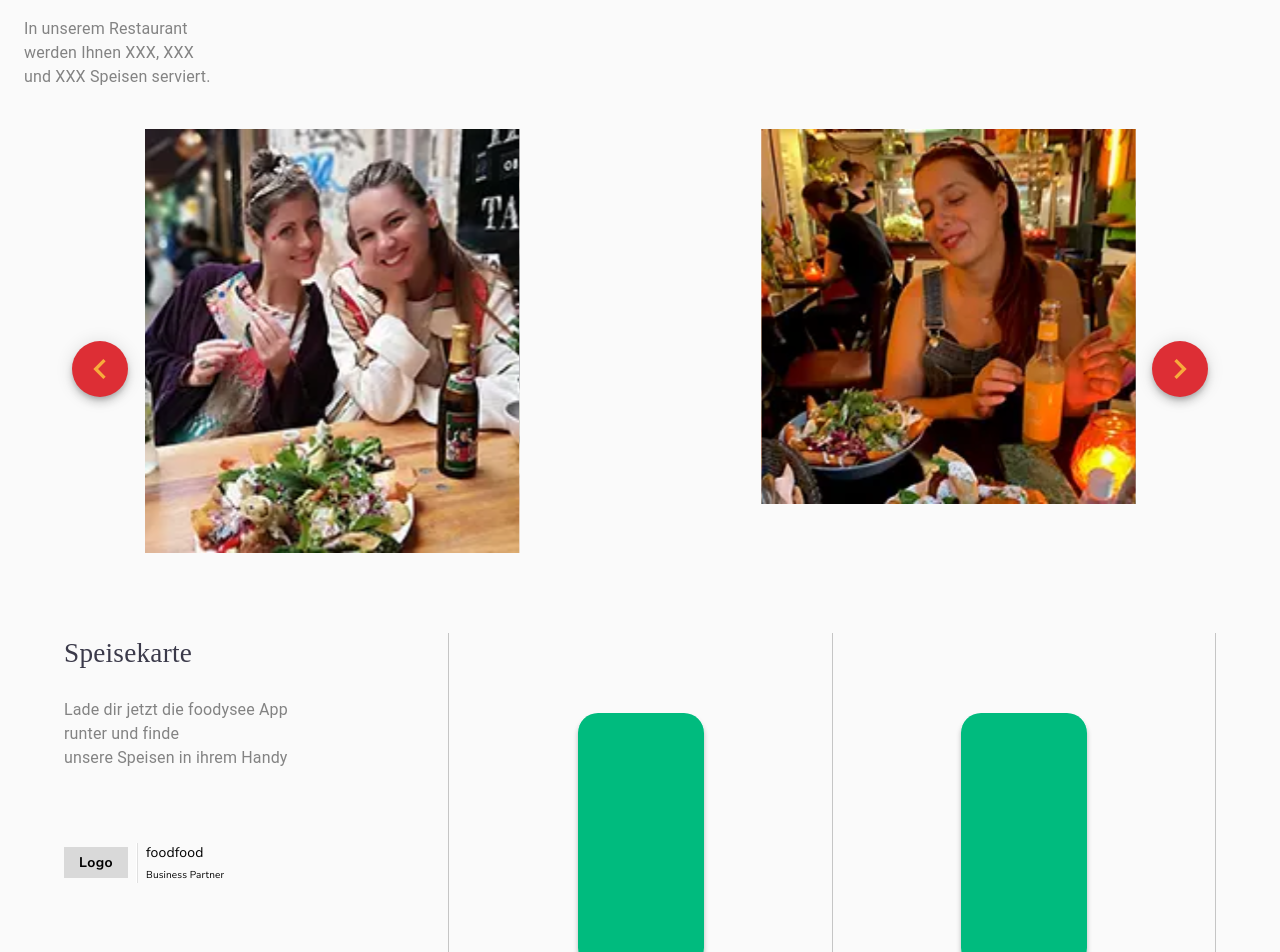
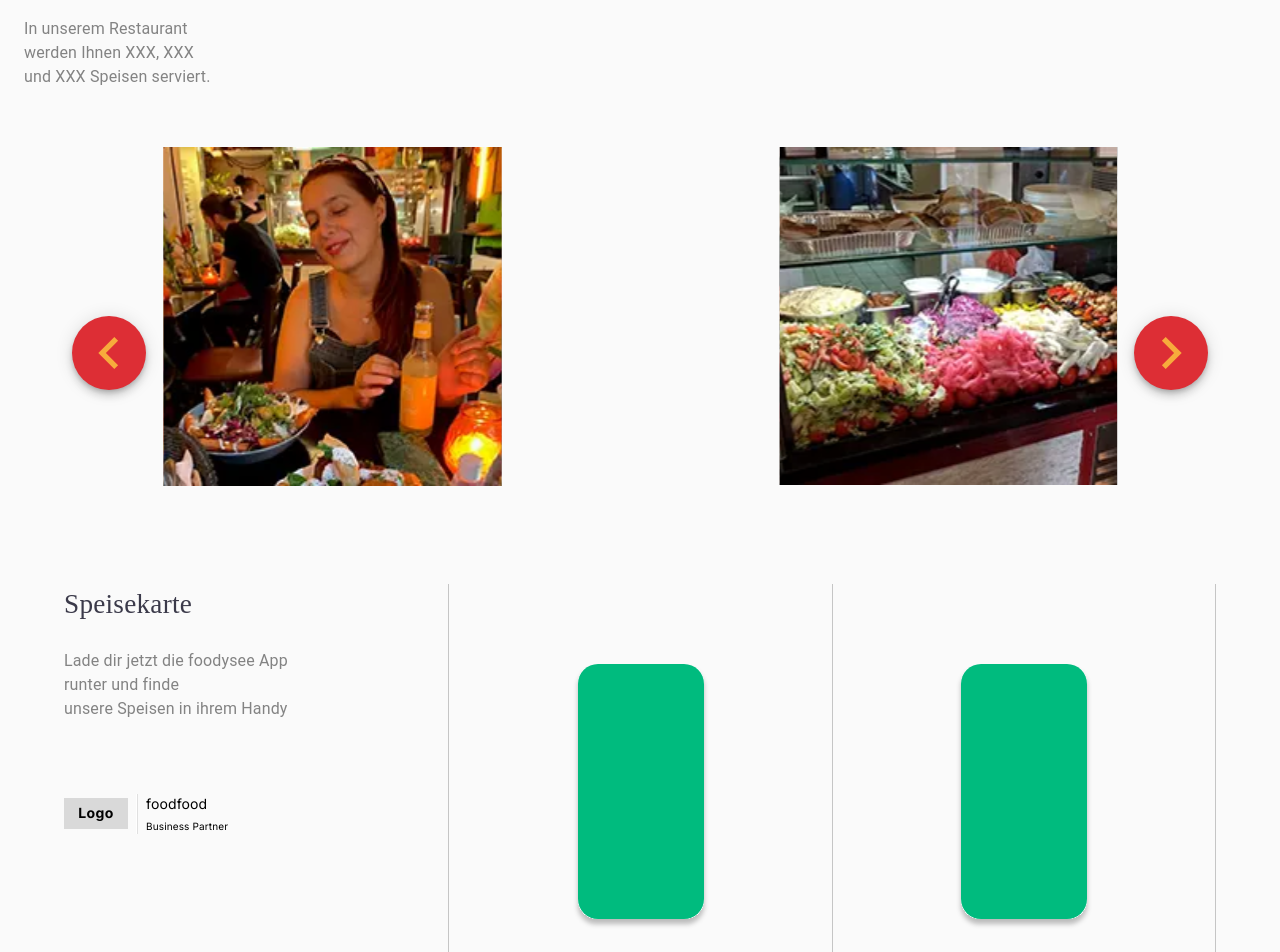
Before and after one commit to AbulKalamAZ/city-chicken, a Next.js app: page /test in a window 1280 px wide. Shown: the part 1000-1952 px from the top of the page. Built offline with nearby package versions, Linux system fonts and the light colour scheme; a web font is replaced by a local one.

Commit message:
latest changes

```diff
--- a/src/components/footer.tsx
+++ b/src/components/footer.tsx
@@ -11,6 +11,8 @@ const Footer = () => {
   const panelOne = useRef<HTMLDivElement>(null);
   const panelTwo = useRef<HTMLDivElement>(null);
   const panelThree = useRef<HTMLDivElement>(null);
+
+  const footer = useRef<HTMLElement>(null);
 
   const CustomFooterButton = styled(Button)`
     font-family: Inter;
@@ -33,6 +35,22 @@ const Footer = () => {
     }
   `;
 
+  const intoView = () => {
+    const footer = document.getElementById("footer");
+
+    if (footer) {
+      const elementTop = footer.getBoundingClientRect().top;
+      const pageY = window.pageYOffset;
+
+      const combinedValue = elementTop + pageY;
+
+      window.scrollTo({
+        top: combinedValue,
+        behavior: "smooth",
+      });
+    }
+  };
+
   const handleBtnClick = (e: any) => {
     const classes = e.target.classList;
 
@@ -43,10 +61,13 @@ const Footer = () => {
       panelThree.current!.style.display = "none";
       return 0;
     } else {
+      // footer.current!.scrollIntoView({ behavior: "smooth" });
       classes.add("selected");
     }
 
     if (e.target === tabOne.current) {
+      // footer.current!.scrollIntoView({ behavior: "smooth" });
+
       panelOne.current!.style.display = "block";
 
       panelTwo.current!.style.display = "none";
@@ -58,7 +79,11 @@ const Footer = () => {
       tabTwo.current!.classList.contains("selected")
         ? tabThree.current!.classList.remove("selected")
         : console.log("not found 3");
+
+      intoView();
     } else if (e.target === tabTwo.current) {
+      // footer.current!.scrollIntoView({ behavior: "smooth" });
+
       panelTwo.current!.style.display = "block";
 
       panelOne.current!.style.display = "none";
@@ -70,7 +95,10 @@ const Footer = () => {
       tabThree.current!.classList.contains("selected")
         ? tabThree.current!.classList.remove("selected")
         : console.log("not found 3");
+      intoView();
     } else {
+      // footer.current!.scrollIntoView({ behavior: "smooth" });
+
       panelThree.current!.style.display = "block";
 
       panelOne.current!.style.display = "none";
@@ -82,11 +110,12 @@ const Footer = () => {
       tabTwo.current!.classList.contains("selected")
         ? tabTwo.current!.classList.remove("selected")
         : console.log("not found 2");
+      intoView();
     }
   };
 
   return (
-    <footer>
+    <footer ref={footer} id="footer">
       <Box sx={{ mt: { xs: 25, md: 20 } }}>
         <Box
           sx={{
--- a/src/components/home-slider.tsx
+++ b/src/components/home-slider.tsx
@@ -19,7 +19,7 @@ const responsive = {
   },
   laptop: {
     breakpoint: { max: 1500, min: 1024 },
-    items: 3,
+    items: 4,
   },
   tablet: {
     breakpoint: { max: 1024, min: 464 },
@@ -33,6 +33,8 @@ const responsive = {
 
 const HomeSlider = () => {
   const CustomFab = styled(Fab)`
+    width: 74px;
+    height: 74px;
     background-color: #dd2e35 !important;
 
     :hover {
@@ -42,6 +44,7 @@ const HomeSlider = () => {
   const CustomRight = ({ onClick }: { onClick?: any }) => {
     return (
       <CustomFab
+        size="large"
         onClick={() => onClick()}
         aria-label="right-arrow"
         sx={{
@@ -51,13 +54,14 @@ const HomeSlider = () => {
           display: { xs: "none", md: "block" },
         }}
       >
-        <KeyboardArrowRightIcon sx={{ color: "#F7AB3C", fontSize: 40 }} />
+        <KeyboardArrowRightIcon sx={{ color: "#F7AB3C", fontSize: 64 }} />
       </CustomFab>
     );
   };
   const CustomLeft = ({ onClick }: { onClick?: any }) => {
     return (
       <CustomFab
+        size="large"
         onClick={() => onClick()}
         color="primary"
         aria-label="left-arrow"
@@ -69,7 +73,7 @@ const HomeSlider = () => {
           display: { xs: "none", md: "block" },
         }}
       >
-        <KeyboardArrowLeftIcon sx={{ color: "#F7AB3C", fontSize: 40 }} />
+        <KeyboardArrowLeftIcon sx={{ color: "#F7AB3C", fontSize: 64 }} />
       </CustomFab>
     );
   };
@@ -96,7 +100,11 @@ const HomeSlider = () => {
               src={image}
               width="375"
               height="375"
-              style={{ width: "375px !important", height: "375px !important" }}
+              style={{
+                width: "375px !important",
+                height: "375px !important",
+                padding: "18px",
+              }}
               alt="carousel item"
             />
           </div>
--- a/src/components/mobile-application.tsx
+++ b/src/components/mobile-application.tsx
@@ -35,7 +35,7 @@ const AvailableOnSection: React.FC = () => {
               sx={{
                 maxWidth: "98px",
                 width: "62px !important",
-                fontFamily: "Nunito Sans !important",
+                fontFamily: "Inter !important",
                 fontSize: "0.875rem",
                 color: "#000",
                 padding: "10px 20px",
@@ -75,13 +75,17 @@ const AvailableOnSection: React.FC = () => {
               mr={5}
               sx={{
                 color: "#000",
-                fontFamily: "Nunito Sans",
+                fontFamily: "Inter !important",
                 textAlign: "left",
                 fontSize: "14px",
               }}
             >
               foodfood <br />{" "}
-              <span style={{ fontSize: "10px" }}>Business Partner</span>
+              <span
+                style={{ fontSize: "10px", fontFamily: "Inter !important" }}
+              >
+                Business Partner
+              </span>
             </Typography>
           </Box>
         </Box>
--- a/src/data/slider-images.ts
+++ b/src/data/slider-images.ts
@@ -1,13 +1,13 @@
 export const images = [
-  "slider/Picture1.svg",
+  // "slider/Picture1.svg",
   "/slider/Picture2.svg",
   "/slider/Picture3.svg",
 
-  "slider/Picture1.svg",
+  // "slider/Picture1.svg",
   "/slider/Picture2.svg",
   "/slider/Picture3.svg",
 
-  "slider/Picture1.svg",
+  // "slider/Picture1.svg",
   "/slider/Picture2.svg",
   "/slider/Picture3.svg",
 ];
--- a/src/pages/index.tsx
+++ b/src/pages/index.tsx
@@ -148,7 +148,7 @@ const LandingPage: React.FC = () => {
         />
       </Head>
       <Box>
-        <AppBar sx={{ backgroundColor: "#DD2E35" }}>
+        <AppBar sx={{ backgroundColor: "#DD2E35", display: { lg: "none" } }}>
           <Box component="nav">
             <Stack
               direction="row"
@@ -167,7 +167,12 @@ const LandingPage: React.FC = () => {
                 }}
               >
                 City Chicken <br />{" "}
-                <span style={{ fontSize: "0.875rem" }}>
+                <span
+                  style={{
+                    fontSize: "0.875rem",
+                    fontFamily: "Inter!important",
+                  }}
+                >
                   Das Original seit 1996
                 </span>
               </Typography>
@@ -346,7 +351,7 @@ const LandingPage: React.FC = () => {
                   sx={{
                     maxWidth: "98px",
                     width: "62px !important",
-                    fontFamily: "Nunito Sans !important",
+                    fontFamily: "Inter !important",
                     fontSize: "0.875rem",
                     color: "#000",
                     padding: "10px 20px",
@@ -386,7 +391,7 @@ const LandingPage: React.FC = () => {
                   mr={5}
                   sx={{
                     color: "#fff",
-                    fontFamily: "Nunito Sans",
+                    fontFamily: "Inter !important",
                     textAlign: "left",
                     fontSize: "14px",
                   }}
```
